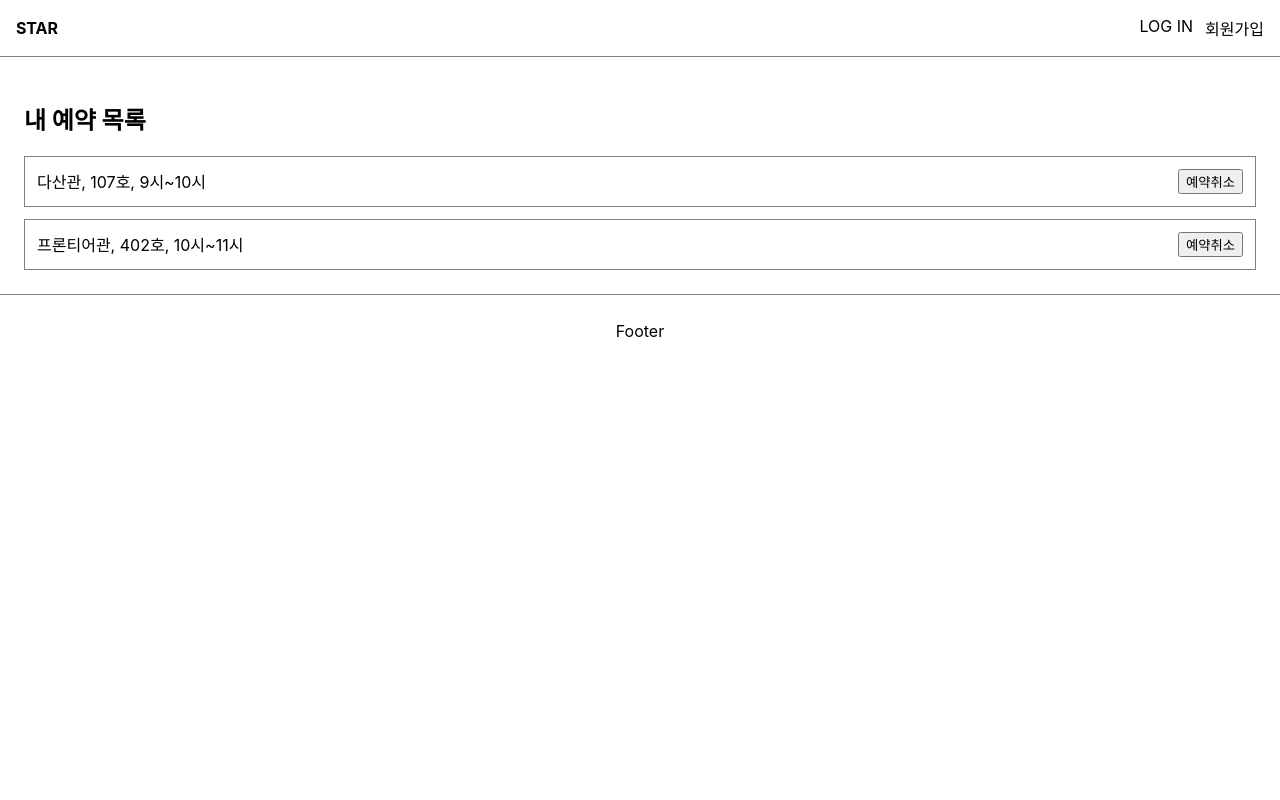
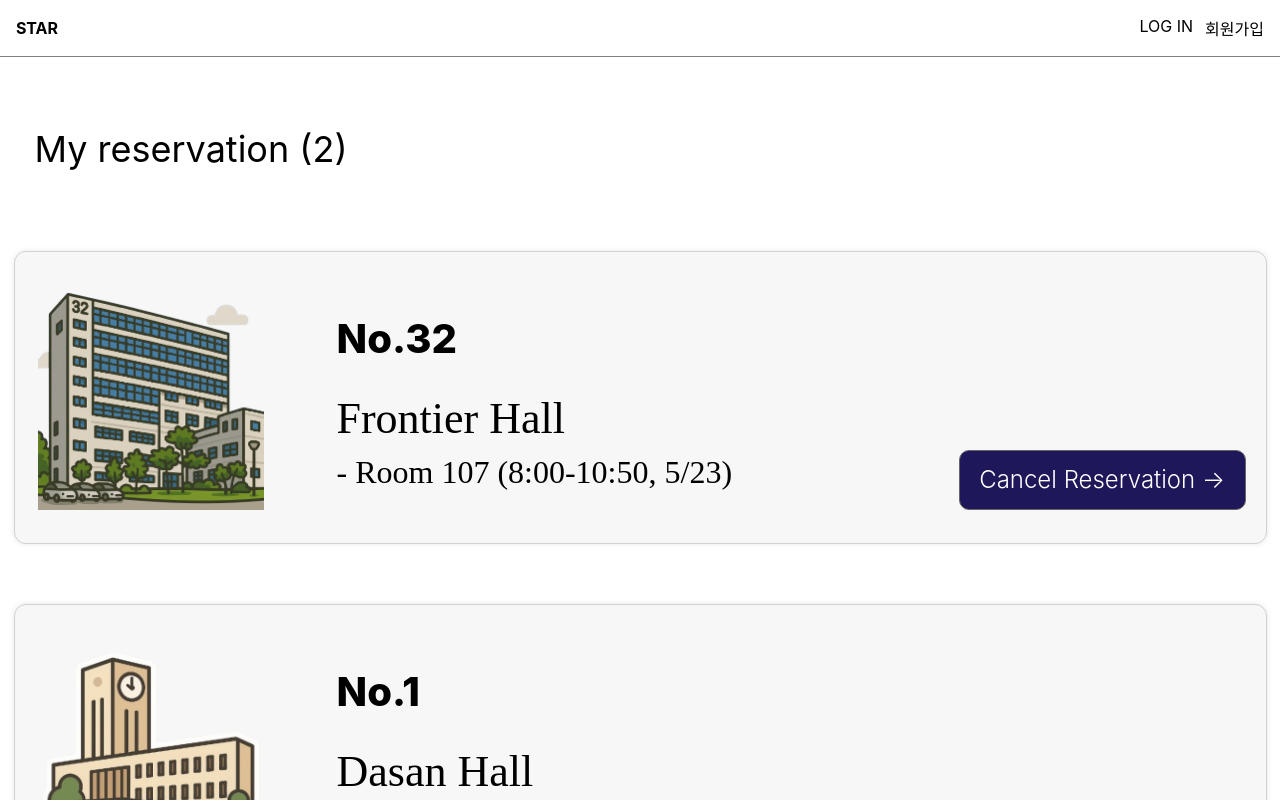
Before and after one commit to yen2i/STAR, a React (Create React App) app in the folder front/: page /my-reservation in a window 1280 px wide. Shown: the top 800 px of the page. Built offline with nearby package versions, Linux system fonts and the light colour scheme.

Commit message:
style: implement reservation card layout in MyReservationPage

```diff
--- a/front/src/pages/MainPage.js
+++ b/front/src/pages/MainPage.js
@@ -2,7 +2,7 @@ import React from 'react';
 import Header from '../components/Header';
 import Footer from '../components/Footer';
 import '../styles/MainPage.css';
-import starLogo from '../assets/starlogo.png';
+import starLogo from '../assets/starlogo_bgX.png';
 
 const MainPage = () => {
   return (
--- a/front/src/pages/MyReservationPage.js
+++ b/front/src/pages/MyReservationPage.js
@@ -3,14 +3,32 @@ import Header from '../components/Header';
 import Footer from '../components/Footer';
 import Modal from '../components/Modal';
 import '../styles/MyReservationPage.css';
+import frontierImg from '../assets/buildings img/32_frontier.png';
+import dasanImg from '../assets/buildings img/2_dasan.png';
 
 const MyReservationPage = () => {
   const [showModal, setShowModal] = useState(false);
   const [selectedReservation, setSelectedReservation] = useState(null);
 
   const reservations = [
-    { id: 1, building: '다산관', room: '107호', time: '9시~10시' },
-    { id: 2, building: '프론티어관', room: '402호', time: '10시~11시' },
+    {
+      id: 1,
+      building: 'Frontier Hall',
+      image: frontierImg,
+      room: 'Room 107',
+      time: '8:00-10:50',
+      date: '5/23',
+      number: 32,
+    },
+    {
+      id: 2,
+      building: 'Dasan Hall',
+      image: dasanImg,
+      room: 'Room 201',
+      time: '9:00-9:50',
+      date: '5/26',
+      number: 1,
+    },
   ];
 
   const handleCancel = (reservation) => {
@@ -22,7 +40,6 @@ const MyReservationPage = () => {
     console.log('예약 취소됨:', selectedReservation);
     setShowModal(false);
     setSelectedReservation(null);
-    // 실제로는 API 호출 필요
   };
 
   return (
@@ -30,14 +47,19 @@ const MyReservationPage = () => {
       <Header />
 
       <main className="my-reservation-content">
-        <h2>내 예약 목록</h2>
+        <h2>My reservation ({reservations.length})</h2>
         <div className="reservation-list">
           {reservations.map((res) => (
-            <div key={res.id} className="reservation-item">
-              <div>
-                {res.building}, {res.room}, {res.time}
+            <div key={res.id} className="reservation-card">
+              <img src={res.image} alt={res.building} className="reservation-img" />
+              <div className="reservation-info">
+                <div className="reservation-building-number">No.{res.number}</div>
+                <div className="reservation-building">{res.building}</div>
+                <div className="reservation-detail">- {res.room} ({res.time}, {res.date})</div>
               </div>
-              <button onClick={() => handleCancel(res)}>예약취소</button>
+              <button className="cancel-button" onClick={() => handleCancel(res)}>
+                Cancel Reservation →
+              </button>
             </div>
           ))}
         </div>
@@ -46,8 +68,8 @@ const MyReservationPage = () => {
       {showModal && (
         <Modal onClose={() => setShowModal(false)}>
           <div className="modal-content">
-            <p>예약이 취소되었습니다.</p>
-            <button onClick={() => setShowModal(false)}>확인</button>
+            <p>The reservation has been cancelled.</p>
+            <button onClick={() => setShowModal(false)}>OK</button>
           </div>
         </Modal>
       )}
--- a/front/src/styles/MyReservationPage.css
+++ b/front/src/styles/MyReservationPage.css
@@ -1,18 +1,94 @@
 .my-reservation-content {
-    padding: 24px;
+  padding: 40px;
+  display: flex;
+  flex-direction: column;
+  align-items: center;
+}
+
+.my-reservation-content h2 {
+  margin-bottom: 80px;
+  width: 1211px;
+  color: #000;
+  font-family: Inter;
+  font-size: 36px;
+  font-style: normal;
+  font-weight: 400;
+  line-height: normal;
 }
 
 .reservation-list {
   display: flex;
   flex-direction: column;
-    gap: 12px;
-    margin-top: 16px;
+  gap: 60px;
+
 }
 
-  .reservation-item {
-    border: 1px solid gray;
-    padding: 12px;
+.reservation-card {
   display: flex;
+  align-items: center;
   justify-content: space-between;
-    align-items: center;
+  background-color: #f7f7f7;
+  border-radius: 12px;
+  border: 1px solid #d2d2d2;
+  padding: 20px;
+  box-shadow: 0 0 5px rgba(170, 170, 170, 0.3);
+  width: 1211px;
+  height: 251px;
 }
+
+.reservation-img {
+  width: 232px;
+  height: 226px;
+  object-fit: contain;
+  margin-right: 20px;
+}
+
+.reservation-info {
+  margin-top: 10px;
+  margin-left: 50px;
+  flex: 1;
+}
+
+.reservation-building-number {
+  color: #000;
+  font-family: Inter;
+  font-size: 40px;
+  font-style: normal;
+  font-weight: 800;
+  line-height: normal;
+  margin-bottom: 30px;
+}
+
+.reservation-building {
+  color: #000;
+  font-family: "IBM Plex Mono";
+  font-size: 44px;
+  font-style: normal;
+  font-weight: 400;
+  line-height: normal;
+  margin-bottom: 10px;
+}
+
+.reservation-detail {
+  color: #000;
+  font-family: "IBM Plex Mono";
+  font-size: 32px;
+  font-style: normal;
+  font-weight: 400;
+  line-height: normal;
+}
+
+.cancel-button {
+  width: 287px;
+  height: 60px;
+  border-radius: 10px;
+  border: 0.5px solid #656565;
+  background: #1E1759;
+  color: #FFF;
+  font-family: Inter;
+  font-size: 24px;
+  font-style: normal;
+  font-weight: 300;
+  line-height: normal;
+  margin-top: 165px;
+}
```
Lines whose indentation alone changed are shown as unchanged.
